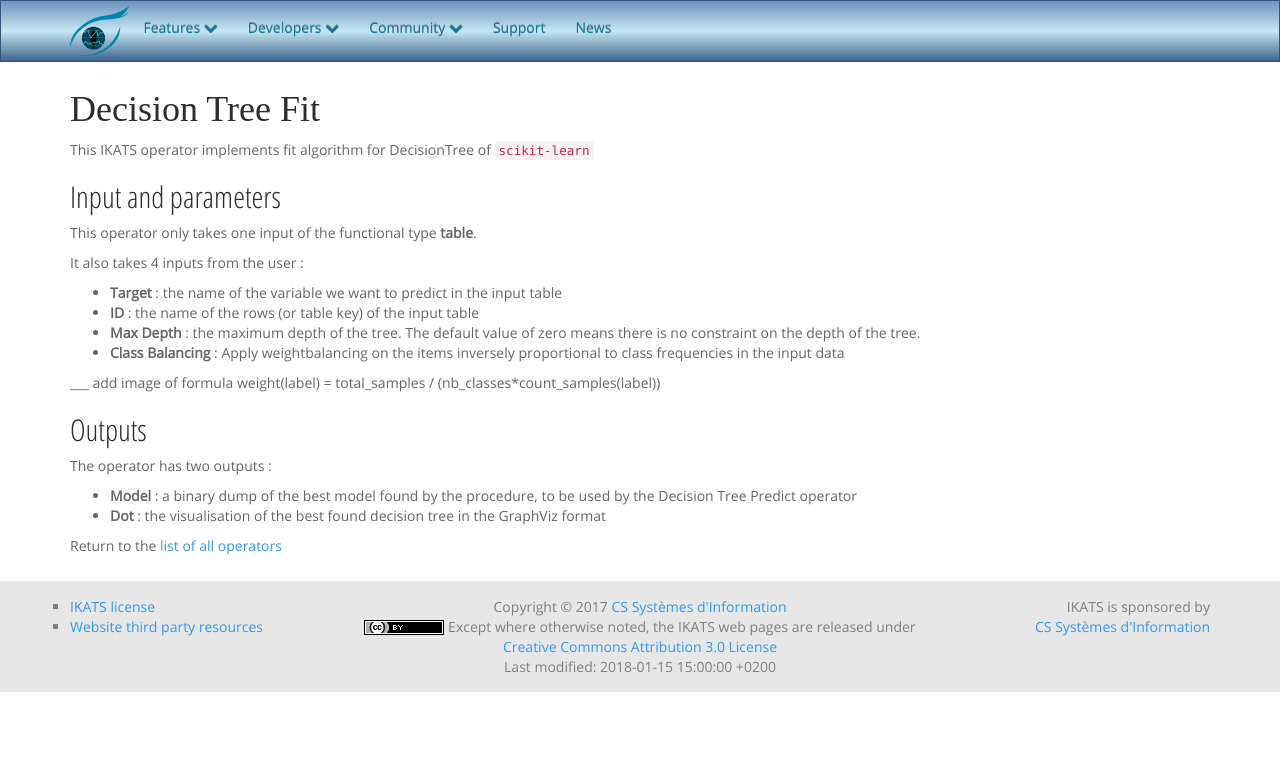
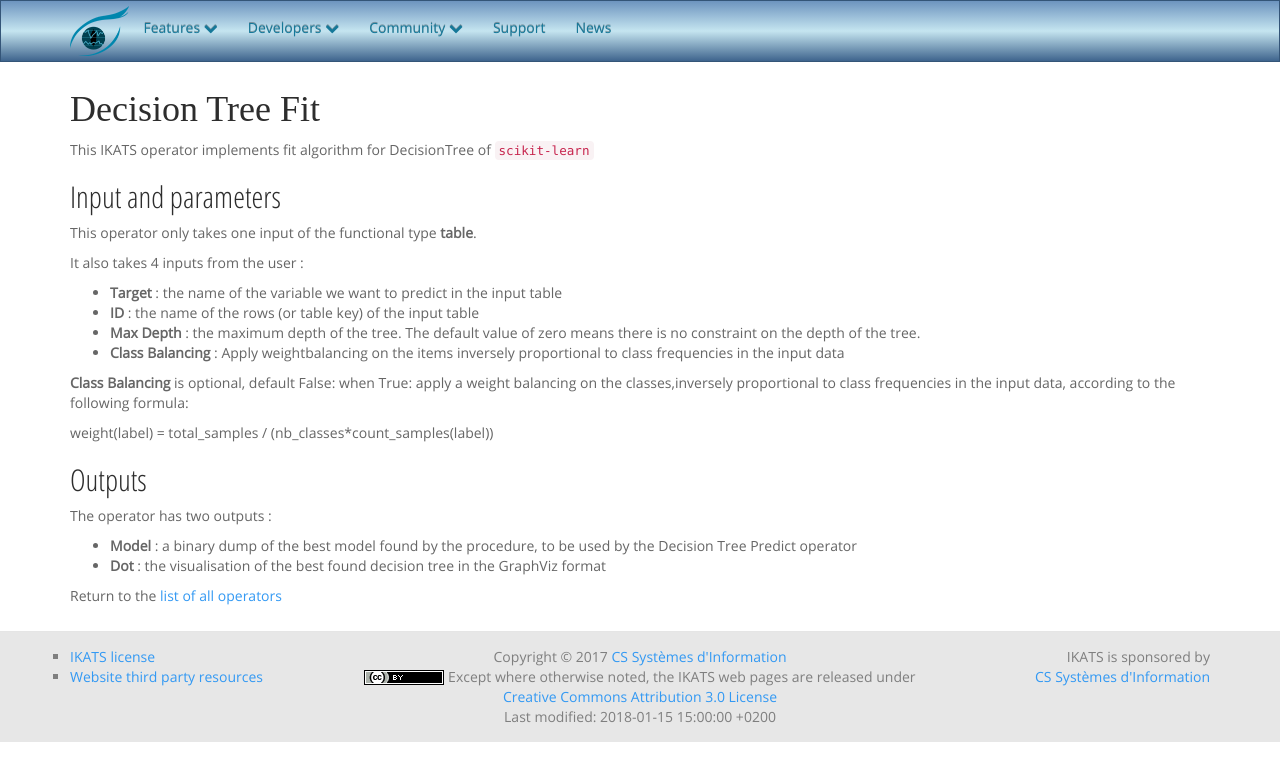
Before and after one commit to IKATS/ikats.github.io, a Jekyll site: the page built from doc/operators/decisionTreeFit.md, in a window 1280 px wide. Shown: the top 781 px of the page. Built offline with Jekyll 4.4.1, drawn with Linux system fonts in a browser that asks for light colours; some web fonts are replaced.

Commit message:
Change size of the Figure In decisionTreeFitCV.md and add explanation onn parameter balancing in the decisionTreeFit.md

```diff
--- a/doc/operators/decisionTreeFit.md
+++ b/doc/operators/decisionTreeFit.md
@@ -20,7 +20,8 @@ It also takes 4 inputs from the user :
 - **Max Depth** : the maximum depth of the tree. The default value of zero means there is no constraint on the depth of the tree.
 - **Class Balancing** : Apply weightbalancing on the items inversely proportional to class frequencies in the input data
 
-___ add image of formula
+**Class Balancing** is optional, default False: when True: apply a weight balancing on the classes,inversely proportional to class frequencies in the input data, according to the following formula:
+
 weight(label)  = total_samples / (nb_classes*count_samples(label))
 
 ## Outputs
```
Also changed, not shown: doc/operators/decisionTreeFitCV.md (+4 -3 lines).
